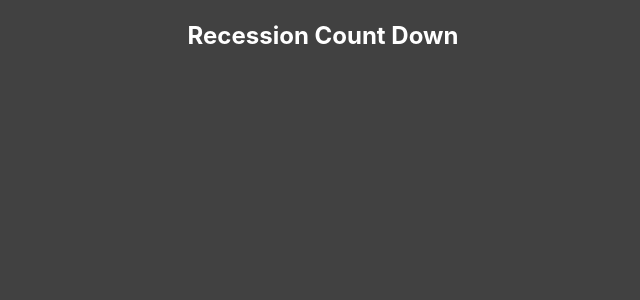
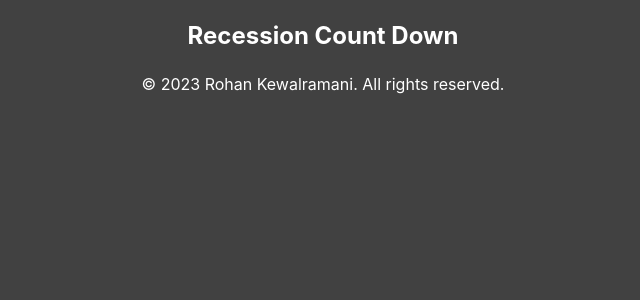
Before and after one commit to rohankewal/stock-tracker, a React (Create React App) app: page / in a window 1280 px wide. Shown: the top 300 px of the page, without its empty margins (317-957 px from the left). Built offline with nearby package versions, Linux system fonts and the light colour scheme.

Commit message:
feat: added footer

```diff
--- /dev/null
+++ b/src/Footer.tsx
@@ -0,0 +1,15 @@
+import React from "react";
+
+const Footer = () => {
+  const date = new Date().getFullYear();
+
+  return (
+    <div className="text-center">
+      <p className="text-white">
+        &copy; {date} Rohan Kewalramani. All rights reserved.
+      </p>
+    </div>
+  );
+};
+
+export default Footer;
--- a/src/index.tsx
+++ b/src/index.tsx
@@ -2,6 +2,7 @@ import React from "react";
 import ReactDOM from "react-dom/client";
 import "./index.css";
 import Header from "./Header";
+import Footer from "./Footer";
 
 const root = ReactDOM.createRoot(
   document.getElementById("root") as HTMLElement
@@ -9,5 +10,6 @@ const root = ReactDOM.createRoot(
 root.render(
   <React.StrictMode>
     <Header />
+    <Footer />
   </React.StrictMode>
 );
```
